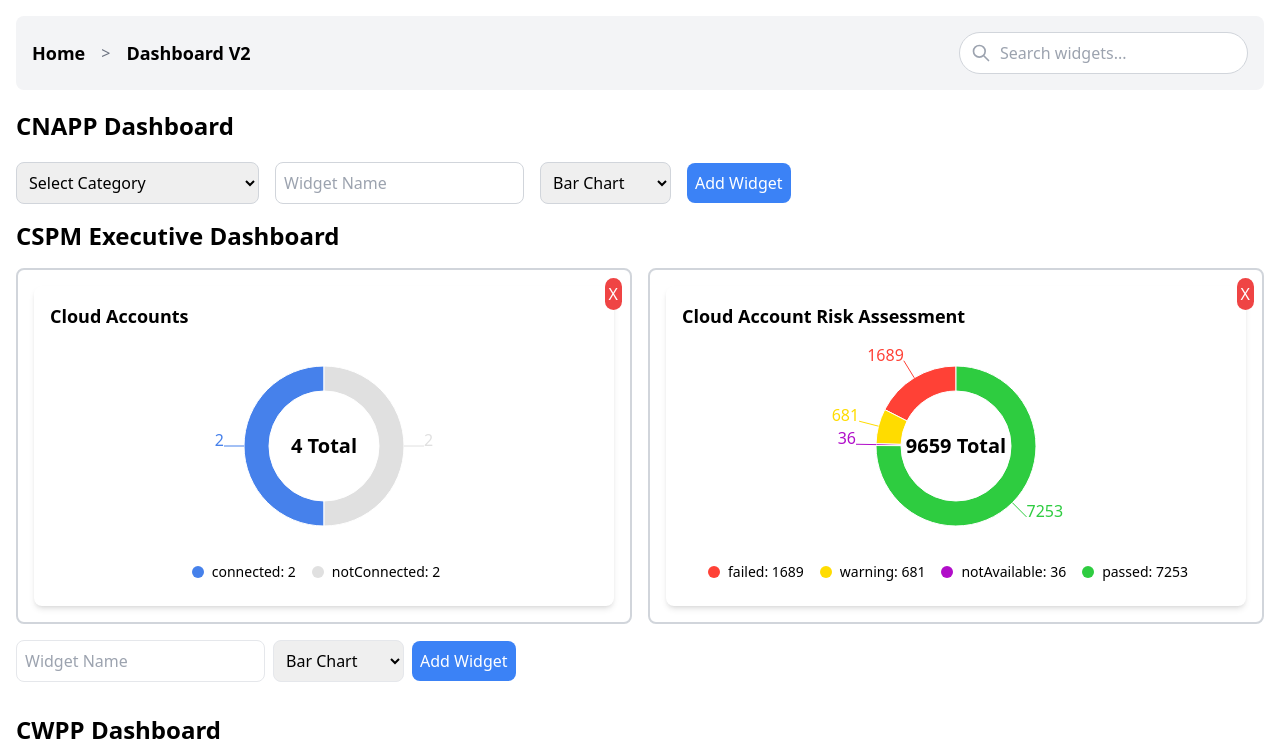
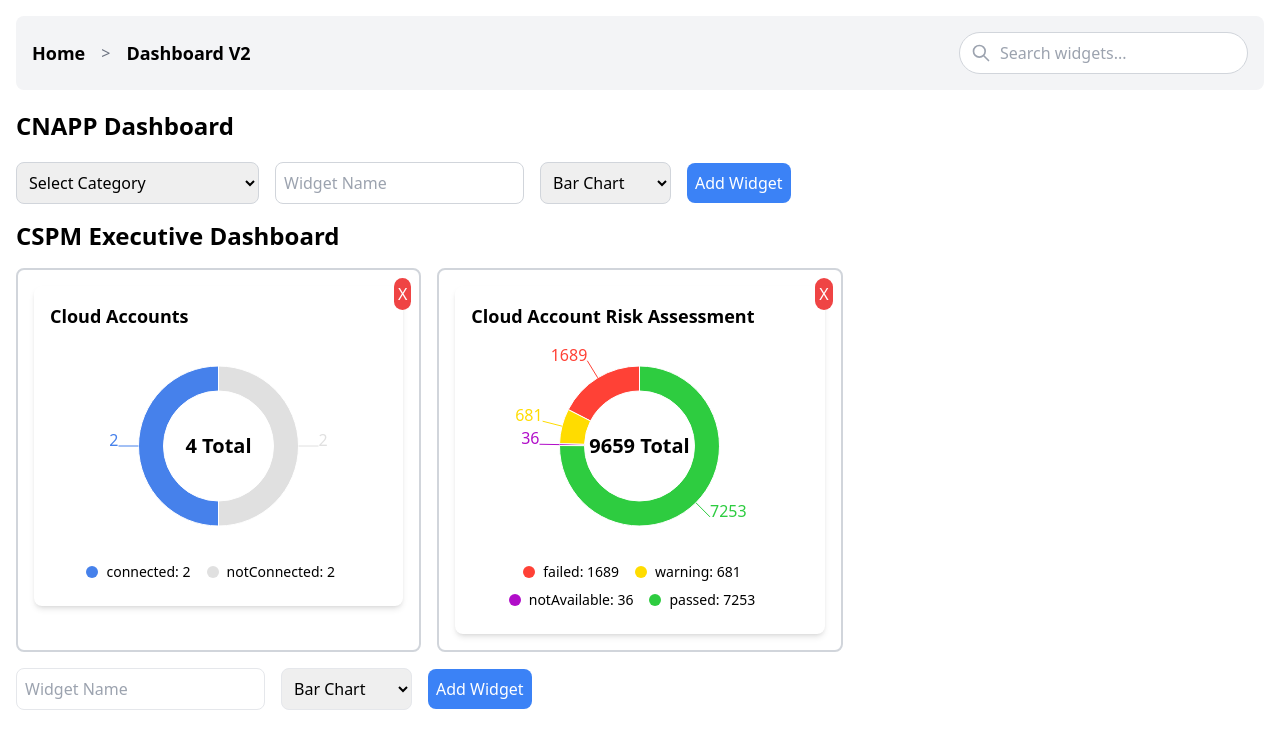
Before and after one commit to Dineshbabu1022001/CNAPP_Dashboard, a React (Create React App) app: page / in a window 1280 px wide. Shown: the top 747 px of the page. Built offline with nearby package versions, Linux system fonts and the light colour scheme.

Commit message:
Update Category.js

```diff
--- a/src/components/Category.js
+++ b/src/components/Category.js
@@ -45,7 +45,7 @@ const Category = ({ category }) => {
   return (
     <section className="mb-8">
       <h2 className="text-2xl font-bold mb-4">{category.name}</h2>
-      <div className="grid grid-cols-1 md:grid-cols-2 lg:grid-cols-2 gap-4">
+      <div className="grid grid-cols-1 sm:grid-cols-2 lg:grid-cols-3 gap-4">
         {category.widgets.map((widget) => (
           <div key={widget.id} className="relative border-2 border-gray-300 p-4 rounded-lg">
             <Widget widget={widget} />
@@ -58,18 +58,18 @@ const Category = ({ category }) => {
           </div>
         ))}
       </div>
-      <div className="mt-4">
+      <div className="mt-4 flex flex-wrap items-center space-y-4 sm:space-y-0 sm:space-x-4">
         <input
           type="text"
           placeholder="Widget Name"
           value={widgetName}
           onChange={(e) => setWidgetName(e.target.value)}
-          className="border p-2 mr-2 rounded-lg"
+          className="border p-2 rounded-lg w-full sm:w-auto"
         />
         <select
           value={widgetType}
           onChange={(e) => setWidgetType(e.target.value)}
-          className="border p-2 mr-2 rounded-lg"
+          className="border p-2 rounded-lg w-full sm:w-auto"
         >
           <option value="bar-chart">Bar Chart</option>
           <option value="line-chart">Line Chart</option>
@@ -77,7 +77,7 @@ const Category = ({ category }) => {
         </select>
         <button
           onClick={handleAddWidget}
-          className="bg-blue-500 text-white p-2 rounded-lg"
+          className="bg-blue-500 text-white p-2 rounded-lg w-full sm:w-auto"
         >
           Add Widget
         </button>
```
